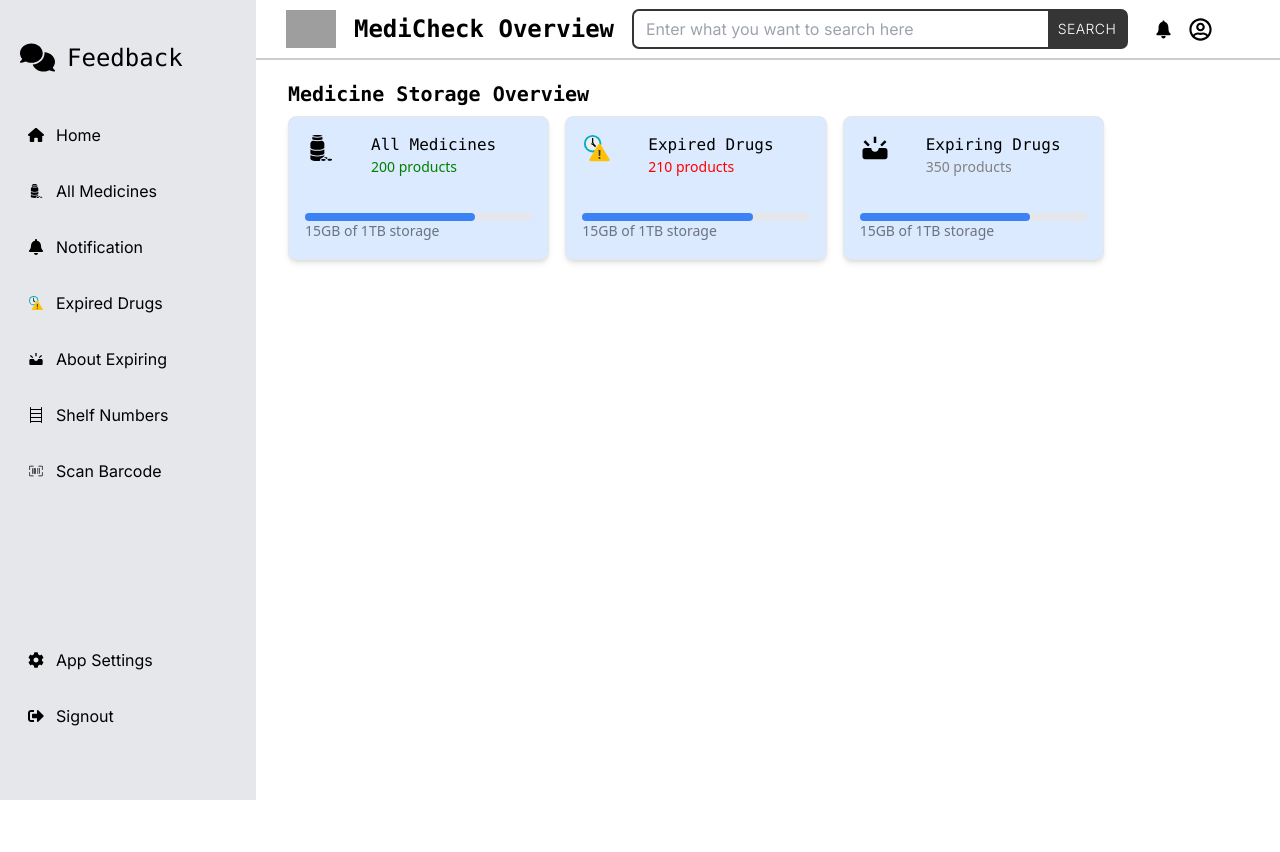
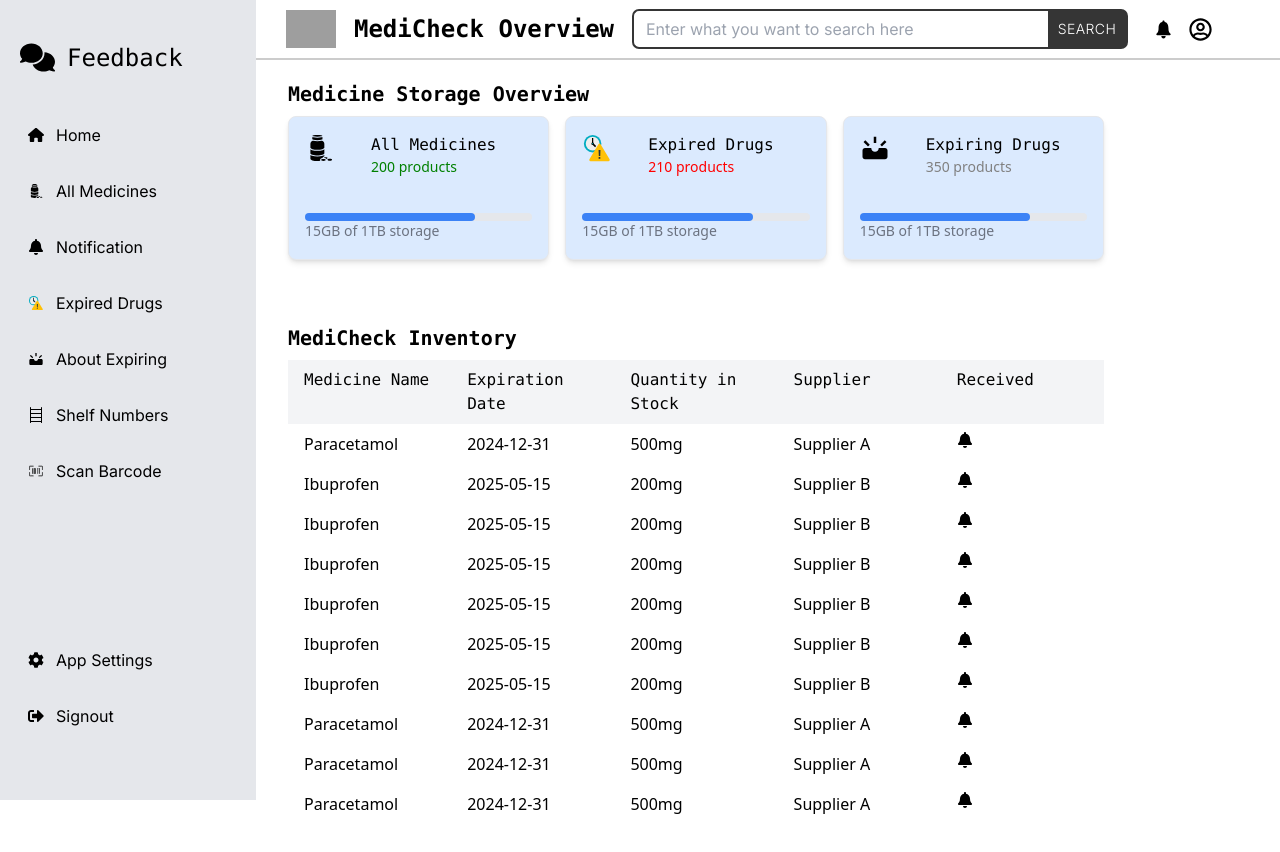
Before and after one commit to Jerry-Khobby/Medicine-shelf-life-checker, a Next.js app: page / in a window 1280 px wide. Shown: the top 852 px of the page. Built offline with nearby package versions, Linux system fonts and the light colour scheme; grey boxes are pictures that could not be loaded.

Commit message:
I have on the inventory section

```diff
--- /dev/null
+++ b/src/components/homepage/inventory.jsx
@@ -0,0 +1,103 @@
+import React from 'react';
+import { FaBell } from 'react-icons/fa';
+
+
+
+
+const InventorySection = () => {
+  const inventoryData = [
+    {
+      medicineName: 'Paracetamol',
+      expirationDate: '2024-12-31',
+      quantity: '500mg',
+      supplier: 'Supplier A',
+      received: '2024-01-01',
+    },
+    {
+      medicineName: 'Ibuprofen',
+      expirationDate: '2025-05-15',
+      quantity: '200mg',
+      supplier: 'Supplier B',
+      received: '2024-02-20',
+    },
+    {
+      medicineName: 'Ibuprofen',
+      expirationDate: '2025-05-15',
+      quantity: '200mg',
+      supplier: 'Supplier B',
+      received: '2024-02-20',
+    },
+    {
+      medicineName: 'Ibuprofen',
+      expirationDate: '2025-05-15',
+      quantity: '200mg',
+      supplier: 'Supplier B',
+      received: '2024-02-20',
+    },
+    {
+      medicineName: 'Ibuprofen',
+      expirationDate: '2025-05-15',
+      quantity: '200mg',
+      supplier: 'Supplier B',
+      received: '2024-02-20',
+    },
+    {
+      medicineName: 'Ibuprofen',
+      expirationDate: '2025-05-15',
+      quantity: '200mg',
+      supplier: 'Supplier B',
+      received: '2024-02-20',
+    },
+    {
+      medicineName: 'Ibuprofen',
+      expirationDate: '2025-05-15',
+      quantity: '200mg',
+      supplier: 'Supplier B',
+      received: '2024-02-20',
+    },
+    {
+      medicineName: 'Paracetamol',
+      expirationDate: '2024-12-31',
+      quantity: '500mg',
+      supplier: 'Supplier A',
+      received: '2024-01-01',
+    },
+    {
+      medicineName: 'Paracetamol',
+      expirationDate: '2024-12-31',
+      quantity: '500mg',
+      supplier: 'Supplier A',
+      received: '2024-01-01',
+    },
+    {
+      medicineName: 'Paracetamol',
+      expirationDate: '2024-12-31',
+      quantity: '500mg',
+      supplier: 'Supplier A',
+      received: '2024-01-01',
+    },
+    // Add more items as needed
+  ];
+  return (
+    <div className="w-full">
+      <div className="flex font-bold bg-gray-100 py-2">
+        <div className="flex-1 px-4 text-md font-mono font-medium">Medicine Name</div>
+        <div className="flex-1 px-4 text-md font-mono font-medium">Expiration Date</div>
+        <div className="flex-1 px-4 text-md font-mono font-medium">Quantity in Stock</div>
+        <div className="flex-1 px-4 text-md font-mono font-medium hidden md:flex">Supplier</div>
+        <div className="flex-1 px-4 text-md font-mono font-medium hidden md:flex">Received</div>
+      </div>
+      {inventoryData.map((item, index) => (
+        <div className="flex py-2" key={index}>
+          <div className="flex-1 px-4 text-md font-sans font-small">{item.medicineName}</div>
+          <div className="flex-1 px-4 text-md font-sans font-small">{item.expirationDate}</div>
+          <div className="flex-1 px-4 text-md font-sans font-small">{item.quantity}</div>
+          <div className="flex-1 px-4 text-md font-sans font-small hidden md:flex">{item.supplier}</div>
+          <div className="flex-1 px-4 text-md font-sans font-small cursor-pointer  hidden md:flex"><FaBell/></div>
+        </div>
+      ))}
+    </div>
+  );
+}
+
+export default InventorySection;
--- a/src/components/homepage/main.jsx
+++ b/src/components/homepage/main.jsx
@@ -1,6 +1,7 @@
 "use client";
 import React from 'react';
 import MedicineCards from './card';
+import InventorySection from './inventory';
 
 
 const MainHomePage = () => {
@@ -23,6 +24,12 @@ const MainHomePage = () => {
           </div>
         </div>
       </div>
+      <div className="px-5 lg:px-8 pb-2 mt-16">
+      <h3 className='font-semibold font-mono text-xl '>MediCheck Inventory</h3>
+      </div>
+      <div className='lg:px-8 px-5 sm:px-5 md:px-5'>
+        <InventorySection/>
+      </div>
     </div>
   );
 };
--- a/src/components/homepage/sidebar.jsx
+++ b/src/components/homepage/sidebar.jsx
@@ -1,5 +1,5 @@
 import React from 'react';
-import { FaBell, FaCalendarAlt, FaCog, FaSignOutAlt } from 'react-icons/fa';
+import { FaBell, FaCog, FaSignOutAlt } from 'react-icons/fa';
 import { FaComments, FaHouse } from "react-icons/fa6";
 import { GiMedicinePills } from "react-icons/gi";
 import { FcExpired } from "react-icons/fc";
```
